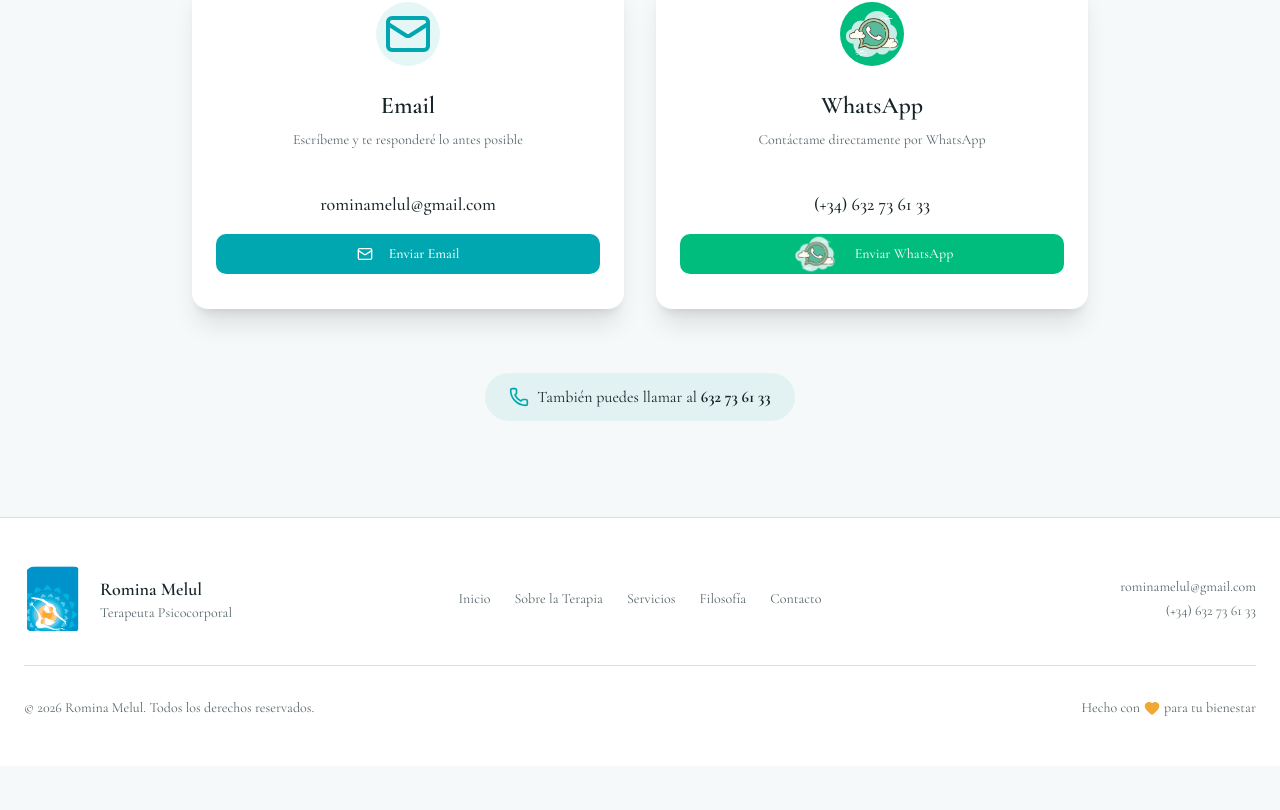
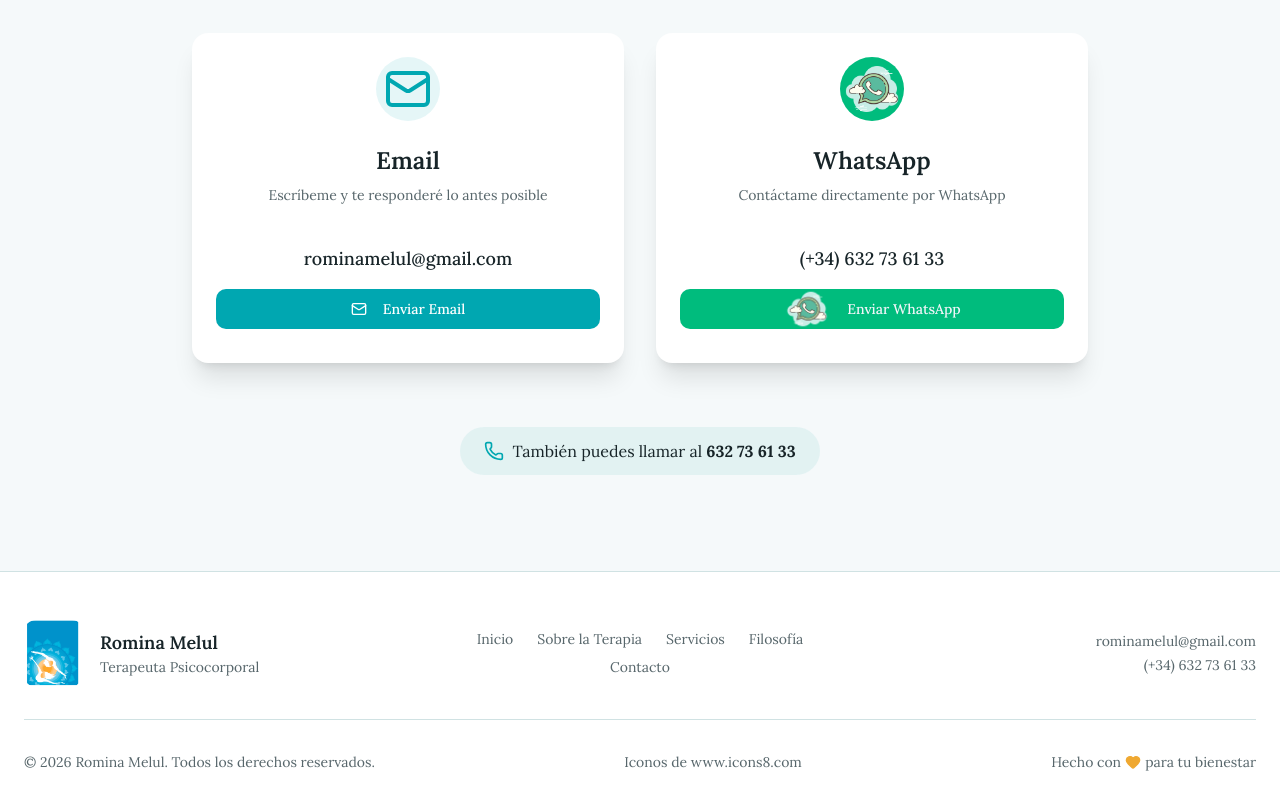
Before and after one commit to fitoji/rominamelul, a Next.js app: page / in a window 1280 px wide. Shown: the part 4444-5254 px from the top of the page. Before the commit the page ends 5210 px from the top, so only its background shows below. Built offline with nearby package versions, Linux system fonts and the light colour scheme.

Commit message:
font lora y icnos8 en footer

```diff
--- a/app/globals.css
+++ b/app/globals.css
@@ -93,7 +93,7 @@
 
 @theme inline {
   --font-sans: 'Cormorant Garamond', 'Georgia', serif;
-  --font-serif: 'Cormorant Garamond', 'Georgia', serif;
+  --font-serif: 'Lora', 'Georgia', serif;
   --font-mono: 'Geist Mono', 'Geist Mono Fallback';
   --color-background: var(--background);
   --color-foreground: var(--foreground);
--- a/app/layout.tsx
+++ b/app/layout.tsx
@@ -1,19 +1,19 @@
 import type { Metadata } from 'next'
-import { Cormorant_Garamond, Inter } from 'next/font/google'
+import { Inter, Lora } from 'next/font/google'
 import { Analytics } from '@vercel/analytics/next'
 import './globals.css'
 import { organizationStructuredData, personStructuredData } from '@/lib/seo'
 
-const cormorant = Cormorant_Garamond({
-  subsets: ["latin"],
-  weight: ["300", "400", "500", "600", "700"],
-  variable: "--font-serif"
-});
+const lora = Lora({
+  subsets: ['latin'],
+  weight: ['400', '500', '600', '700'],
+  variable: '--font-serif',
+})
 
 const inter = Inter({
-  subsets: ["latin"],
-  variable: "--font-sans"
-});
+  subsets: ['latin'],
+  variable: '--font-sans',
+})
 
 export const metadata: Metadata = {
   metadataBase: new URL('https://rominamelul.com'),
@@ -69,7 +69,7 @@ export default function RootLayout({
 }>) {
   return (
     <html lang="es" className="bg-background">
-      <body className={`${cormorant.variable} ${inter.variable} font-serif antialiased`}>
+      <body className={`${lora.variable} ${inter.variable} font-serif antialiased`}>
         {children}
         <script
           type="application/ld+json"
--- a/components/footer.tsx
+++ b/components/footer.tsx
@@ -62,6 +62,7 @@ export function Footer() {
         <div className="border-t border-border mt-8 pt-8">
           <div className="flex flex-col sm:flex-row justify-between items-center gap-4 text-sm text-muted-foreground">
             <p>© {currentYear} Romina Melul. Todos los derechos reservados.</p>
+            <p>Iconos de www.icons8.com</p>
             <p className="flex items-center gap-1">
               Hecho con <Heart className="h-4 w-4 text-accent fill-accent" />{' '}
               para tu bienestar
```
Also changed, not shown: 1 other file (tests, documents, lock files or other folders).
